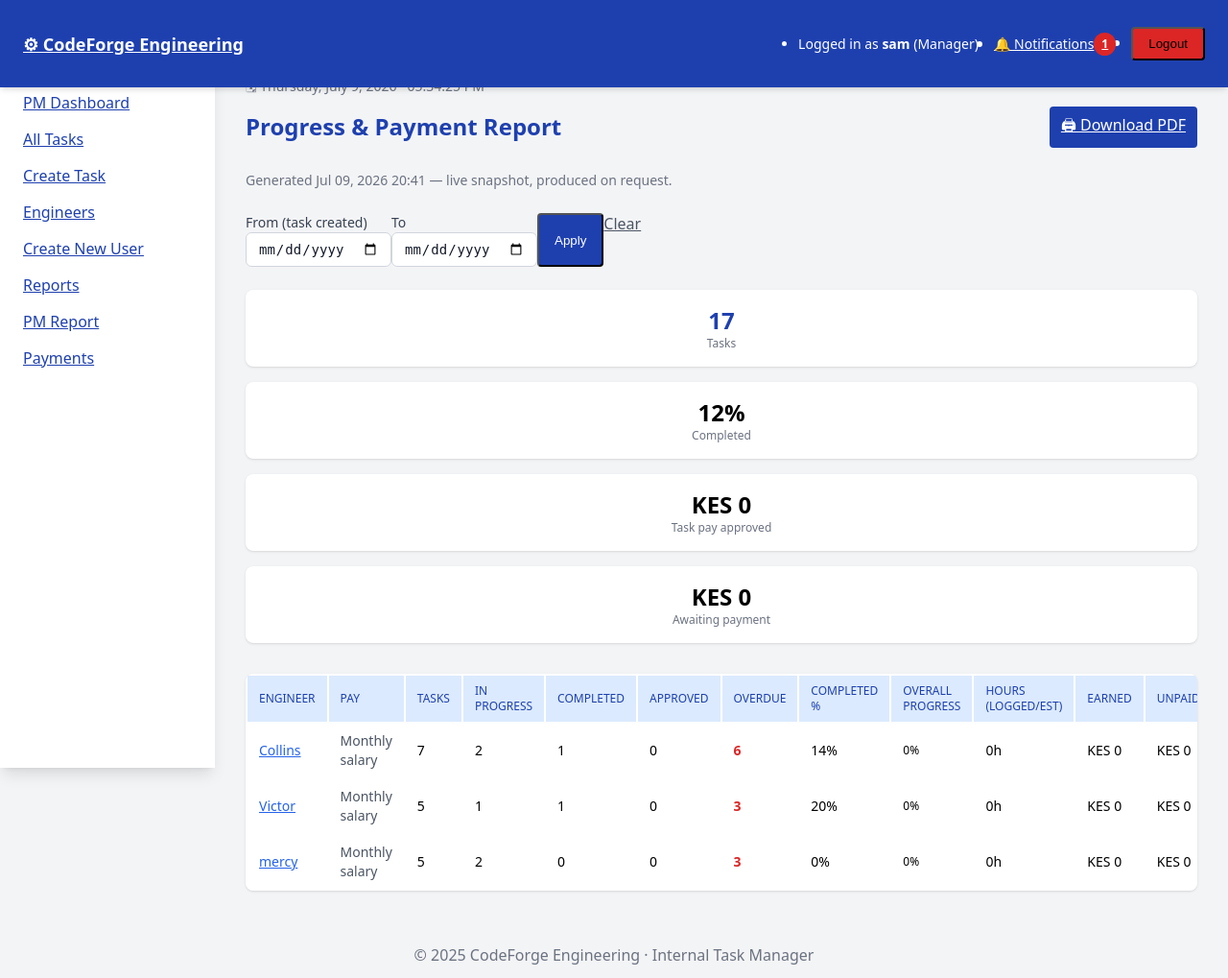
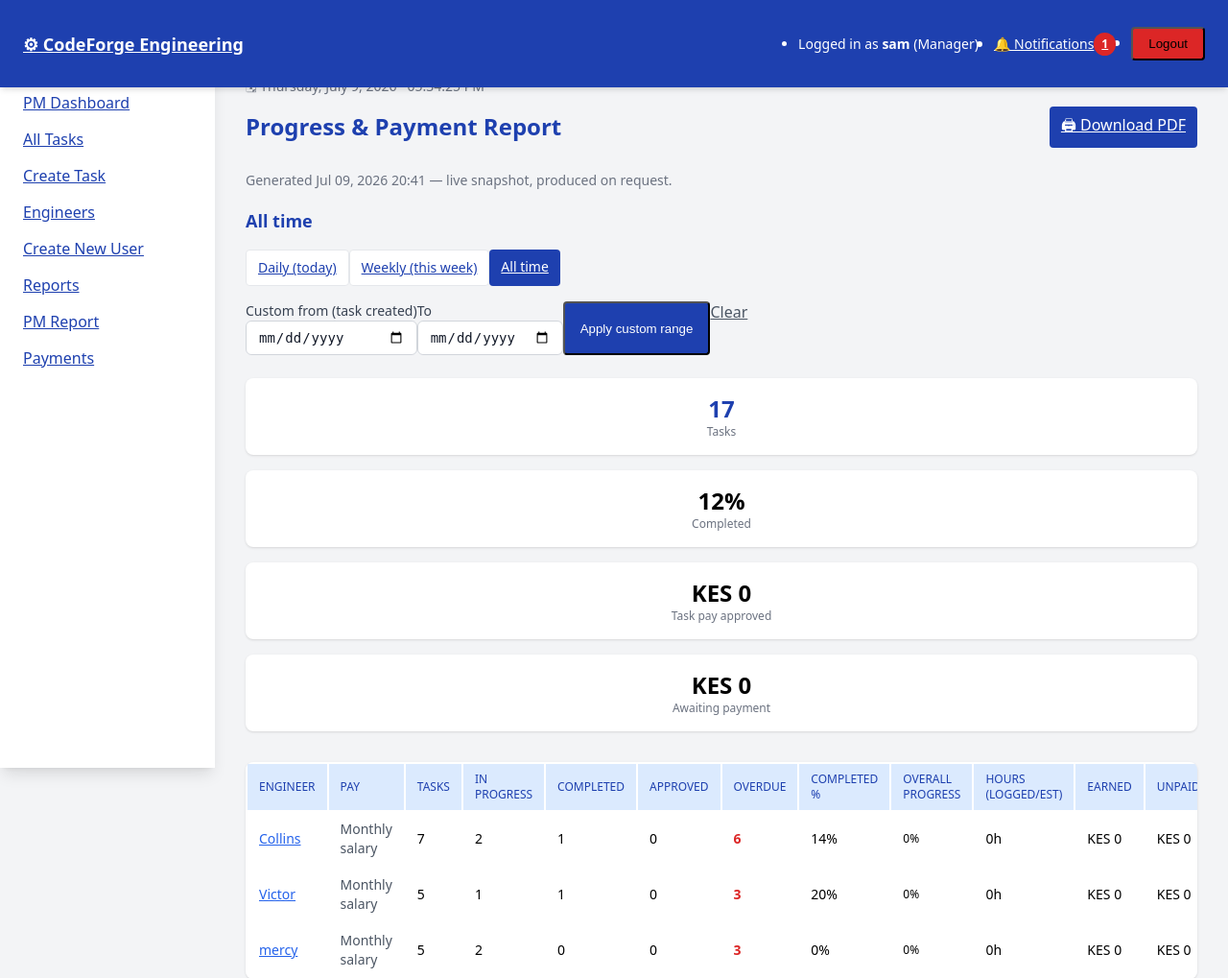
Before and after one commit to dzyhype6/Taskmanagement, a Django app: page /pm-report/ in a window 1280 px wide. Shown: the top 1019 px of the page at 96% size. Run offline with Django 5.2, Linux system fonts and the light colour scheme; a user stored in the database is signed in; data comes from the database, SQL or seed files in the repository; data that the repository does not hold is empty.

Commit message:
feat: categorise the PM report as Daily / Weekly / All-time
Adds Daily (today) and Weekly (this week, Mon-today) preset categories to the
progress & payment report, alongside the custom range, with a clear period
heading on both the page and the PDF. Covers the supervisor's 'categorise
reports - daily / weekly' requirement.

4 new tests (45 total). Verified in a browser.

Co-Authored-By: Claude <noreply@anthropic.com>

```diff
--- a/tasks/templates/core/manager_report.html
+++ b/tasks/templates/core/manager_report.html
@@ -4,22 +4,30 @@
     <div class="flex items-center justify-between mb-2">
         <h1 class="text-2xl font-bold text-blue-800">Progress &amp; Payment Report</h1>
         <div class="flex gap-2 no-print">
-            <a href="{% url 'manager_report' %}?format=pdf{% if start %}&start={{ start }}{% endif %}{% if end %}&end={{ end }}{% endif %}"
+            <a href="{% url 'manager_report' %}?format=pdf{% if period %}&period={{ period }}{% endif %}{% if start %}&start={{ start }}{% endif %}{% if end %}&end={{ end }}{% endif %}"
                class="bg-blue-800 text-white px-3 py-2 rounded hover:bg-blue-900 transition">🖨 Download PDF</a>
         </div>
     </div>
-    <p class="text-sm text-gray-500 mb-6">Generated {{ generated_at|date:"M d, Y H:i" }} — live snapshot, produced on request.</p>
+    <p class="text-sm text-gray-500 mb-1">Generated {{ generated_at|date:"M d, Y H:i" }} — live snapshot, produced on request.</p>
+    <p class="text-lg font-semibold text-blue-800 mb-4">{{ period_label }}</p>
+
+    <!-- Report category presets -->
+    <div class="flex flex-wrap gap-2 mb-4 no-print">
+        <a href="{% url 'manager_report' %}?period=daily" class="px-3 py-2 rounded text-sm {% if period == 'daily' %}bg-blue-800 text-white{% else %}bg-white border border-blue-800 text-blue-800 hover:bg-blue-50{% endif %}">Daily (today)</a>
+        <a href="{% url 'manager_report' %}?period=weekly" class="px-3 py-2 rounded text-sm {% if period == 'weekly' %}bg-blue-800 text-white{% else %}bg-white border border-blue-800 text-blue-800 hover:bg-blue-50{% endif %}">Weekly (this week)</a>
+        <a href="{% url 'manager_report' %}" class="px-3 py-2 rounded text-sm {% if not period and not start and not end %}bg-blue-800 text-white{% else %}bg-white border border-gray-300 text-gray-600 hover:bg-gray-50{% endif %}">All time</a>
+    </div>
 
     <form method="get" class="mb-6 flex flex-wrap items-end gap-3 no-print">
         <div>
-            <label class="block text-sm font-medium text-gray-700">From (task created)</label>
+            <label class="block text-sm font-medium text-gray-700">Custom from (task created)</label>
             <input type="date" name="start" value="{{ start }}" class="border rounded px-3 py-2">
         </div>
         <div>
             <label class="block text-sm font-medium text-gray-700">To</label>
             <input type="date" name="end" value="{{ end }}" class="border rounded px-3 py-2">
         </div>
-        <button type="submit" class="bg-blue-800 text-white px-4 py-2 rounded">Apply</button>
+        <button type="submit" class="bg-blue-800 text-white px-4 py-2 rounded">Apply custom range</button>
         <a href="{% url 'manager_report' %}" class="text-gray-600 hover:underline">Clear</a>
     </form>
 
--- a/tasks/templates/core/manager_report_pdf.html
+++ b/tasks/templates/core/manager_report_pdf.html
@@ -20,8 +20,8 @@
 </head>
 <body>
   <h1>CodeForge Engineering — Progress &amp; Payment Report</h1>
-  <p class="meta">Generated: {{ generated_at|date:"M d, Y H:i" }}
-    {% if start or end %} · Window: {{ start|default:"…" }} → {{ end|default:"…" }}{% endif %}</p>
+  <p class="meta"><strong>{{ period_label }}</strong></p>
+  <p class="meta">Generated: {{ generated_at|date:"M d, Y H:i" }}</p>
 
   <h2>Summary</h2>
   <table class="cards">
--- a/tasks/views.py
+++ b/tasks/views.py
@@ -733,10 +733,26 @@ def _build_manager_report(request):
     """Assemble the on-demand progress + payment report for the PM.
 
     Computed live from current task/payment state each time it is requested —
-    there is no schedule. Optional date window filters on task creation date.
+    there is no schedule. Can be categorised as a Daily or Weekly report, or a
+    custom date window; filters on task creation date.
     """
+    from datetime import timedelta
     start = (request.GET.get('start') or '').strip()
     end = (request.GET.get('end') or '').strip()
+    period = (request.GET.get('period') or '').strip()   # 'daily' | 'weekly' | ''
+    today = timezone.localdate()
+
+    if period == 'daily':
+        start = end = today.isoformat()
+        period_label = f"Daily report · {today:%A, %d %b %Y}"
+    elif period == 'weekly':
+        week_start = today - timedelta(days=today.weekday())   # Monday
+        start, end = week_start.isoformat(), today.isoformat()
+        period_label = f"Weekly report · {week_start:%d %b} – {today:%d %b %Y}"
+    elif start or end:
+        period_label = f"Custom · {start or '…'} → {end or '…'}"
+    else:
+        period_label = "All time"
 
     tasks_qs = Task.objects.all()
     if start:
@@ -793,6 +809,8 @@ def _build_manager_report(request):
         'generated_at': timezone.now(),
         'start': start,
         'end': end,
+        'period': period,
+        'period_label': period_label,
         'rows': rows,
         'total_tasks': total_tasks,
         'total_completed': total_completed,
```
Also changed, not shown: tasks/tests.py (+32 -0 lines), 1 other file.
